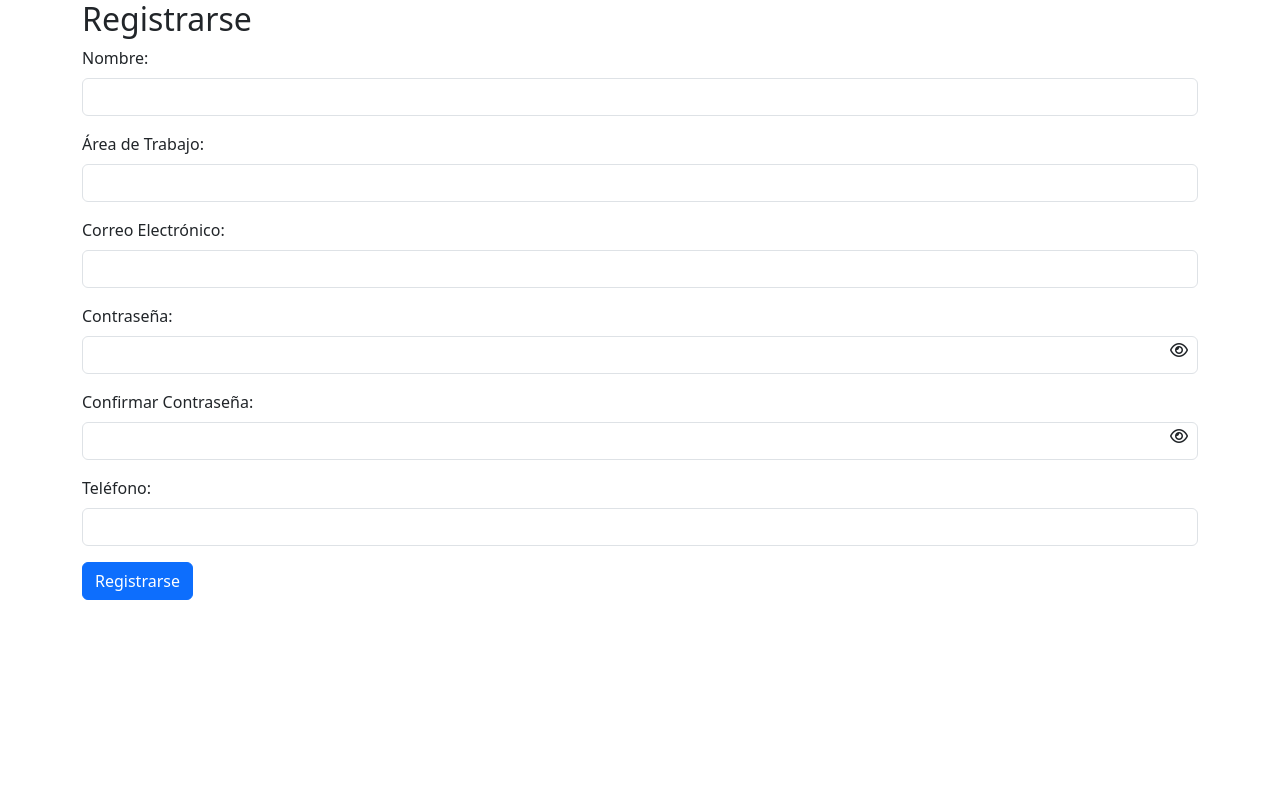
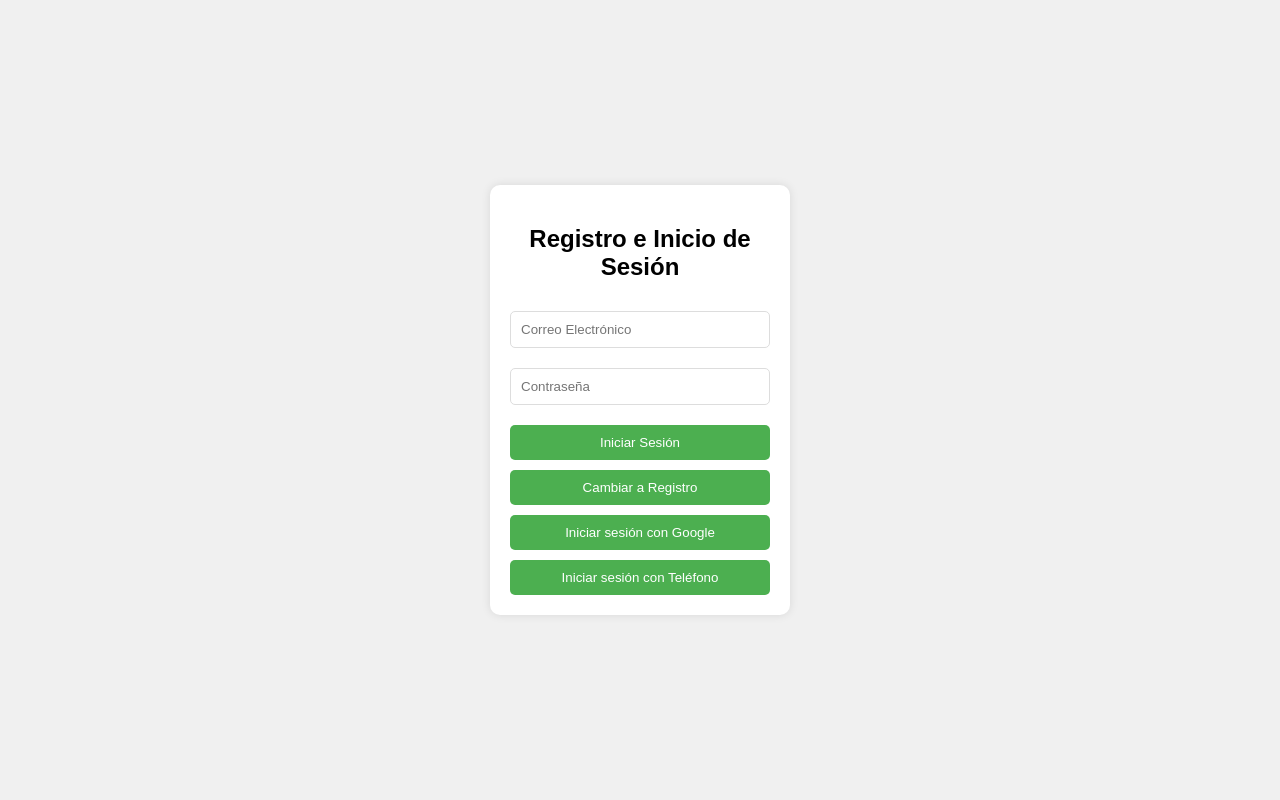
Before and after one commit to Samuel-2003/Samuel-2003.github.io, a PHP site: page /login/register.html in a window 1280 px wide. Run offline with PHP 8.4, Linux system fonts and the light colour scheme; some libraries are stand-ins or nearby versions.

Commit message:
Subiendo imagen

```diff
--- a/index.html
+++ b/index.html
@@ -12,7 +12,7 @@
         <header class="header">
             <a href="#" class="brand neon-text" aria-label="Refrigeración Soluciones Línea Blanca">Refrigeración Soluciones Línea Blanca</a>
             <div class="nav-buttons">
-                <a class="btn-login" href="login/login.html" aria-label="Login">Login</a>
+                <a class="btn-login" href="login/register.html" aria-label="Login">Login</a>
                 <div class="toggle-switch">
                     <input type="checkbox" id="modeToggle" class="toggle-checkbox" onclick="toggleMode()">
                     <label for="modeToggle" class="toggle-label" aria-label="Toggle Dark Mode"></label>
--- a/login/register.html
+++ b/login/register.html
@@ -3,100 +3,196 @@
 <head>
     <meta charset="UTF-8">
     <meta name="viewport" content="width=device-width, initial-scale=1.0">
-    <title>Registrarse</title>
-    <link rel="stylesheet" href="https://stackpath.bootstrapcdn.com/bootstrap/5.3.0/css/bootstrap.min.css">
+    <title>Registro e Inicio de Sesión</title>
     <link rel="stylesheet" href="https://cdnjs.cloudflare.com/ajax/libs/font-awesome/6.4.0/css/all.min.css">
     <script type="module" src="./firebase-config.js"></script>
+    <style>
+        body {
+            font-family: Arial, sans-serif;
+            display: flex;
+            justify-content: center;
+            align-items: center;
+            height: 100vh;
+            margin: 0;
+            background-color: #f0f0f0;
+        }
+        .container {
+            background-color: white;
+            border-radius: 10px;
+            box-shadow: 0 0 10px rgba(0,0,0,0.1);
+            overflow: hidden;
+            width: 300px;
+            max-width: 100%;
+        }
+        .form-container {
+            padding: 20px;
+        }
+        h2 {
+            text-align: center;
+            margin-bottom: 20px;
+        }
+        input {
+            width: 100%;
+            padding: 10px;
+            margin: 10px 0;
+            border: 1px solid #ddd;
+            border-radius: 5px;
+            box-sizing: border-box;
+        }
+        button {
+            width: 100%;
+            padding: 10px;
+            background-color: #4CAF50;
+            color: white;
+            border: none;
+            border-radius: 5px;
+            cursor: pointer;
+            margin-top: 10px;
+        }
+        button:hover {
+            background-color: #45a049;
+        }
+        .toggle {
+            text-align: center;
+            margin-top: 10px;
+        }
+        .toggle a {
+            color: #4CAF50;
+            text-decoration: none;
+        }
+        #register-fields {
+            display: none;
+        }
+        .slide-in {
+            animation: slideIn 0.5s ease-in-out;
+        }
+        .slide-out {
+            animation: slideOut 0.5s ease-in-out;
+        }
+        @keyframes slideIn {
+            from {
+                transform: translateX(-100%);
+                opacity: 0;
+            }
+            to {
+                transform: translateX(0);
+                opacity: 1;
+            }
+        }
+        @keyframes slideOut {
+            from {
+                transform: translateX(0);
+                opacity: 1;
+            }
+            to {
+                transform: translateX(100%);
+                opacity: 0;
+            }
+        }
+    </style>
 </head>
 <body>
     <div class="container">
-        <main class="main">
-            <div class="form-container">
-                <h2>Registrarse</h2>
-                <form id="register-form">
-                    <div class="mb-3">
-                        <label for="nombre" class="form-label">Nombre:</label>
-                        <input type="text" class="form-control" name="nombre" id="nombre" required>
-                    </div>
-                    <div class="mb-3">
-                        <label for="area_trabajo" class="form-label">Área de Trabajo:</label>
-                        <input type="text" class="form-control" name="area_trabajo" id="area_trabajo">
-                    </div>
-                    <div class="mb-3">
-                        <label for="email" class="form-label">Correo Electrónico:</label>
-                        <input type="email" class="form-control" name="email" id="email" required>
-                    </div>
-                    <div class="mb-3 position-relative">
-                        <label for="password" class="form-label">Contraseña:</label>
-                        <input type="password" class="form-control" name="password" id="password" required>
-                        <i class="far fa-eye password-toggle" id="togglePassword" style="position: absolute; right: 10px; top: 38px; cursor: pointer;"></i>
-                    </div>
-                    <div class="mb-3 position-relative">
-                        <label for="confirm_password" class="form-label">Confirmar Contraseña:</label>
-                        <input type="password" class="form-control" name="confirm_password" id="confirm_password" required>
-                        <i class="far fa-eye password-toggle" id="toggleConfirmPassword" style="position: absolute; right: 10px; top: 38px; cursor: pointer;"></i>
-                    </div>
-                    <div class="mb-3">
-                        <label for="telefono" class="form-label">Teléfono:</label>
-                        <input type="text" class="form-control" name="telefono" id="telefono">
-                    </div>
-                    <button type="submit" class="btn btn-primary">Registrarse</button>
-                </form>
-            </div>
-        </main>
+        <div class="form-container">
+            <h2>Registro e Inicio de Sesión</h2>
+            <form id="auth-form">
+                <input type="email" id="email" placeholder="Correo Electrónico" required>
+                <input type="password" id="password" placeholder="Contraseña" required>
+                <div id="register-fields">
+                    <input type="text" id="nombre" placeholder="Nombre">
+                    <input type="text" id="area_trabajo" placeholder="Área de Trabajo">
+                    <input type="tel" id="telefono" placeholder="Teléfono">
+                </div>
+                <button type="submit" id="submit-btn">Iniciar Sesión</button>
+            </form>
+            <button id="toggle-mode">Cambiar a Registro</button>
+            <button id="google-auth">Iniciar sesión con Google</button>
+            <button id="phone-auth">Iniciar sesión con Teléfono</button>
+        </div>
     </div>
 
     <script type="module">
         import { auth } from './firebase-config.js';
-        import { createUserWithEmailAndPassword } from "https://www.gstatic.com/firebasejs/10.13.2/firebase-auth.js";
+        import { createUserWithEmailAndPassword, signInWithEmailAndPassword, GoogleAuthProvider, signInWithPopup, RecaptchaVerifier, signInWithPhoneNumber } from "https://www.gstatic.com/firebasejs/10.13.2/firebase-auth.js";
 
-        document.getElementById('register-form').addEventListener('submit', (event) => {
+        let isLoginMode = true;
+        const form = document.getElementById('auth-form');
+        const toggleModeBtn = document.getElementById('toggle-mode');
+        const submitBtn = document.getElementById('submit-btn');
+        const registerFields = document.getElementById('register-fields');
+
+        toggleModeBtn.addEventListener('click', () => {
+            isLoginMode = !isLoginMode;
+            registerFields.style.display = isLoginMode ? 'none' : 'block';
+            submitBtn.textContent = isLoginMode ? 'Iniciar Sesión' : 'Registrarse';
+            toggleModeBtn.textContent = isLoginMode ? 'Cambiar a Registro' : 'Cambiar a Inicio de Sesión';
+            form.classList.add(isLoginMode ? 'slide-in' : 'slide-out');
+            setTimeout(() => form.classList.remove('slide-in', 'slide-out'), 500);
+        });
+
+        form.addEventListener('submit', (event) => {
             event.preventDefault();
-
-            const nombre = document.getElementById('nombre').value;
-            const area_trabajo = document.getElementById('area_trabajo').value;
             const email = document.getElementById('email').value;
             const password = document.getElementById('password').value;
-            const confirm_password = document.getElementById('confirm_password').value;
-            const telefono = document.getElementById('telefono').value;
 
-            if (password !== confirm_password) {
-                alert("Las contraseñas no coinciden.");
-                return;
+            if (isLoginMode) {
+                signInWithEmailAndPassword(auth, email, password)
+                    .then((userCredential) => {
+                        alert("Inicio de sesión exitoso");
+                        // Redirigir o actualizar UI
+                    })
+                    .catch((error) => {
+                        alert("Error: " + error.message);
+                    });
+            } else {
+                createUserWithEmailAndPassword(auth, email, password)
+                    .then((userCredential) => {
+                        // Aquí puedes guardar los datos adicionales en Firestore
+                        alert("Registro exitoso");
+                        // Redirigir o actualizar UI
+                    })
+                    .catch((error) => {
+                        alert("Error: " + error.message);
+                    });
             }
+        });
 
-            createUserWithEmailAndPassword(auth, email, password)
-                .then((userCredential) => {
-                    // Usuario creado
-                    const user = userCredential.user;
-
-                    // Aquí puedes almacenar el nombre, área de trabajo y teléfono en Firestore
-                    // Ejemplo de cómo almacenar datos adicionales en Firestore (debes tener Firestore configurado)
-                    // const db = getFirestore();
-                    // setDoc(doc(db, "usuarios", user.uid), {
-                    //     nombre: nombre,
-                    //     area_trabajo: area_trabajo,
-                    //     telefono: telefono
-                    // });
-
-                    alert("Registro exitoso.");
-                    window.location.href = 'login.html'; // Redirigir a la página de inicio
+        document.getElementById('google-auth').addEventListener('click', () => {
+            const provider = new GoogleAuthProvider();
+            signInWithPopup(auth, provider)
+                .then((result) => {
+                    alert("Inicio de sesión con Google exitoso");
+                    // Redirigir o actualizar UI
                 })
                 .catch((error) => {
-                    console.error("Error al registrar:", error);
-                    alert(error.message);
+                    alert("Error: " + error.message);
                 });
         });
 
-        // Funcionalidad para mostrar/ocultar la contraseña
-        document.getElementById('togglePassword').addEventListener('click', () => {
-            const passwordInput = document.getElementById('password');
-            passwordInput.type = passwordInput.type === 'password' ? 'text' : 'password';
-        });
+        document.getElementById('phone-auth').addEventListener('click', () => {
+            const phoneNumber = prompt("Ingrese su número de teléfono con código de país:");
+            if (phoneNumber) {
+                window.recaptchaVerifier = new RecaptchaVerifier(auth, 'phone-auth', {
+                    'size': 'invisible',
+                    'callback': (response) => {
+                        // reCAPTCHA solved, allow signInWithPhoneNumber.
+                    }
+                });
 
-        document.getElementById('toggleConfirmPassword').addEventListener('click', () => {
-            const confirmPasswordInput = document.getElementById('confirm_password');
-            confirmPasswordInput.type = confirmPasswordInput.type === 'password' ? 'text' : 'password';
+                signInWithPhoneNumber(auth, phoneNumber, window.recaptchaVerifier)
+                    .then((confirmationResult) => {
+                        window.confirmationResult = confirmationResult;
+                        const verificationCode = prompt("Ingrese el código de verificación:");
+                        return confirmationResult.confirm(verificationCode);
+                    })
+                    .then((result) => {
+                        alert("Inicio de sesión con teléfono exitoso");
+                        // Redirigir o actualizar UI
+                    })
+                    .catch((error) => {
+                        alert("Error: " + error.message);
+                    });
+            }
         });
     </script>
 </body>
```
Also changed, not shown: css/styles.css (+68 -82 lines).
